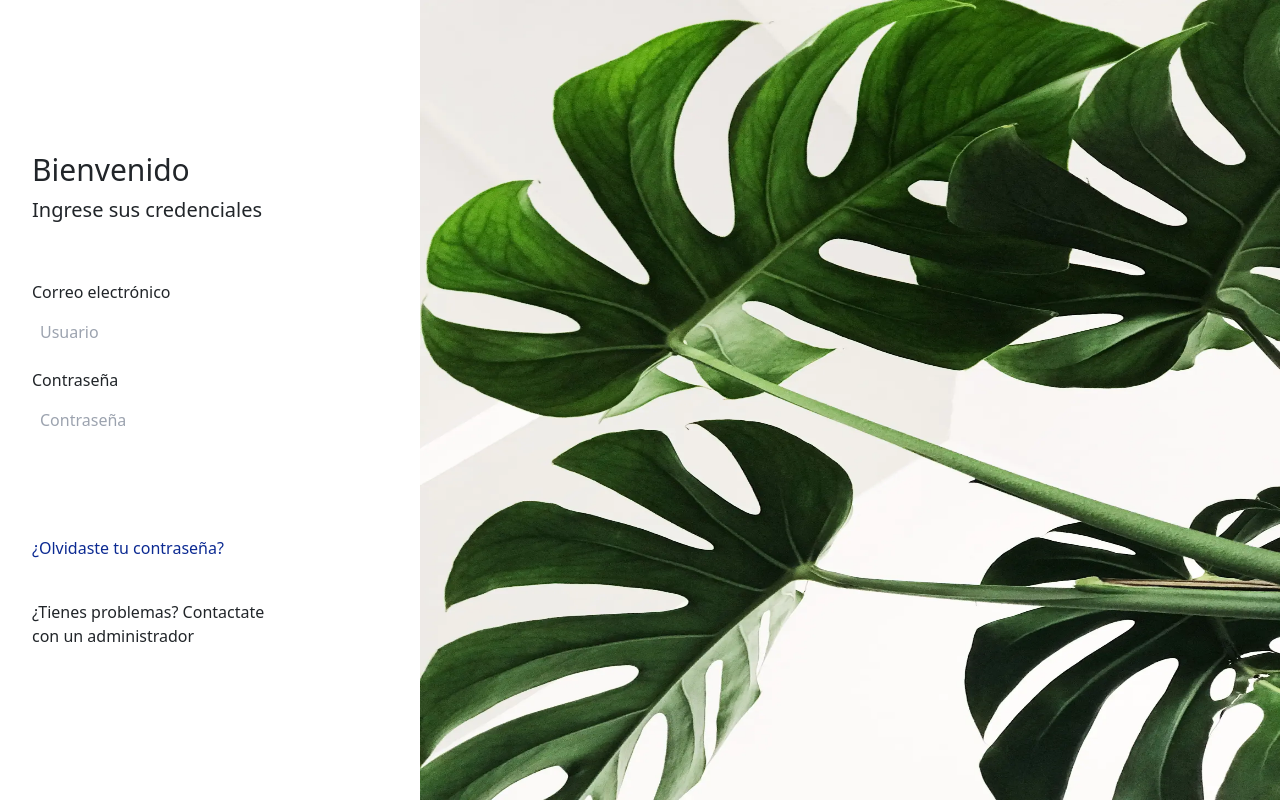
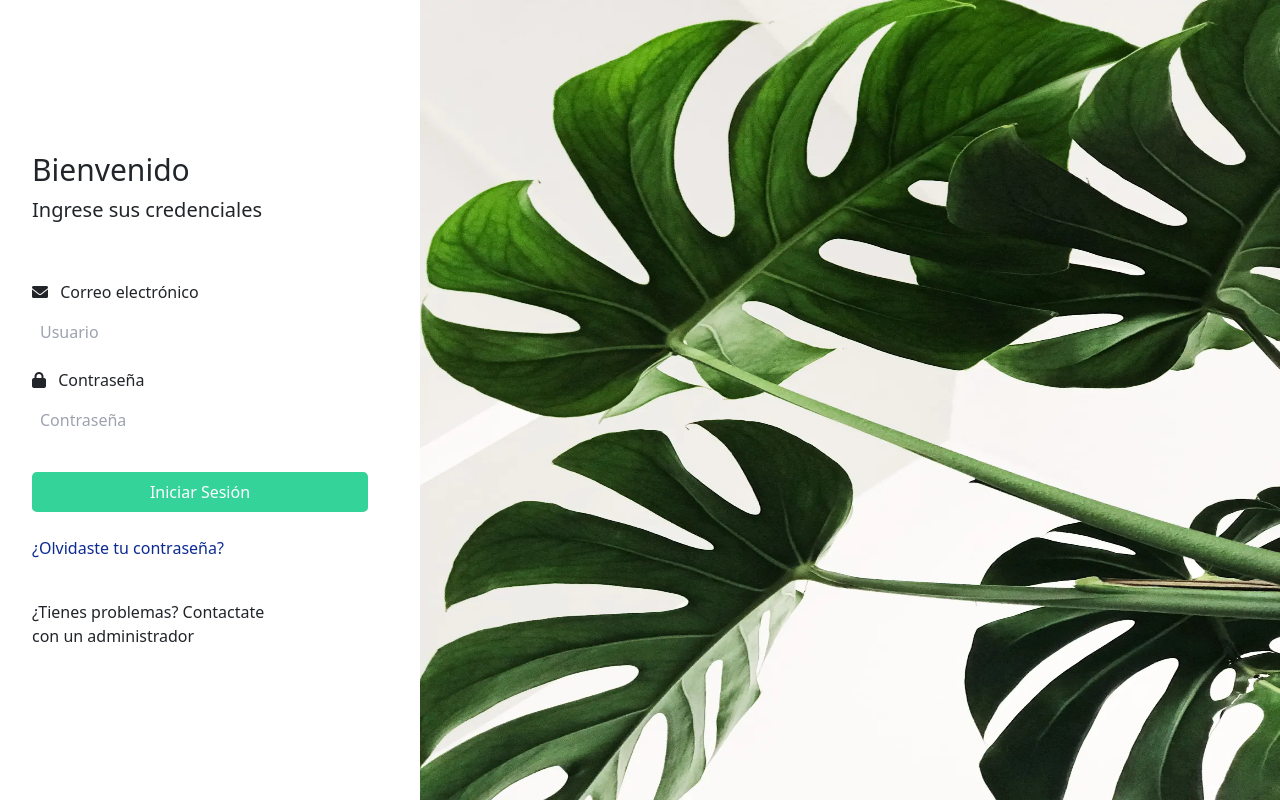
Before and after one commit to AcademicPrediction/AcademiaAngular, an Angular app: page /login in a window 1280 px wide. Built offline with nearby package versions, Linux system fonts and the light colour scheme.

Commit message:
Login V.1.0

```diff
--- a/db.json
+++ b/db.json
@@ -189,5 +189,21 @@
       "dni": 12345675,
       "numeroTelefonico": 999999993
     }
+  ],
+  "admin": [
+    {
+      "id": 1,
+      "nombre": "Mark Albert",
+      "apellido": "Schmidt Avila",
+      "correoElectronico": "u201810723@upc.edu.pe",
+      "contrasena": "schmidt"
+    },
+    {
+      "id": 2,
+      "nombre": "Jose Adrian",
+      "apellido": "Pain Peralta",
+      "correoElectronico": "jose@hotmail.com",
+      "contrasena": "jose_hot"
+    }
   ]
 }
--- /dev/null
+++ b/src/app/model/admin.ts
@@ -0,0 +1,7 @@
+export interface Admin {
+    id: number;
+    nombre: string;
+    apellido: string;
+    correoElectronico: string;
+    contrasena: string;
+}
--- a/src/app/pages/login/login.component.css
+++ b/src/app/pages/login/login.component.css
@@ -34,3 +34,15 @@
 .forgot-password-color {
   color: #0C2A92;
 }
+
+/* Estilo para el botón de inicio de sesión */
+button.bg-green-500 {
+  background-color: #34D399;
+  color: white;
+  width: 100%;
+}
+
+/* Estilos para los iconos en los títulos de los inputs */
+label i.fas {
+  margin-right: 8px; /* Espacio entre el icono y el título del input */
+}
--- a/src/app/pages/login/login.component.html
+++ b/src/app/pages/login/login.component.html
@@ -6,14 +6,20 @@
     </header>
     <form class="tw-py-10 flex tw-flex-col">
       <div class="tw-flex tw-flex-col tw-py-2">
-          <label class="text-lg font-medium">Correo electrónico</label>
-          <input class="border-2 border-gray-300 rounded-lg p-2" type="text" placeholder="Usuario">
+        <label class="text-lg font-medium">
+          <i class="fas fa-envelope"></i> <!-- Icono de correo -->
+          Correo electrónico
+        </label>
+        <input class="border-2 border-gray-300 rounded-lg p-2" type="text" [(ngModel)]="email" name="email" placeholder="Usuario">
       </div>
       <div class="tw-flex tw-flex-col tw-py-2">
-          <label class="text-lg font-medium">Contraseña</label>
-          <input class="border-2 border-gray-300 rounded-lg p-2" type="password" placeholder="Contraseña">
+        <label class="text-lg font-medium">
+          <i class="fas fa-lock"></i> <!-- Icono de candado -->
+          Contraseña
+        </label>
+        <input class="border-2 border-gray-300 rounded-lg p-2" type="password" [(ngModel)]="password" name="password" placeholder="Contraseña" autocomplete="current-password">
       </div>
-        <button class="bg-blue-500 text-white rounded-lg p-2 mt-4">Iniciar Sesión</button>
+      <button class="bg-green-500 text-white rounded-lg p-2 mt-4" (click)="onLogin()">Iniciar Sesión</button>
       <div class="pt-4">
         <a class="text-sm font-medium forgot-password-color">¿Olvidaste tu contraseña?</a>
       </div>
--- a/src/app/pages/login/login.component.ts
+++ b/src/app/pages/login/login.component.ts
@@ -1,4 +1,8 @@
 import { Component } from '@angular/core';
+import { Router } from '@angular/router';
+import { LoginService } from 'src/app/service/login.service';
+import { Supervisor } from 'src/app/model/supervisor';
+import { Admin } from 'src/app/model/admin';
 
 @Component({
   selector: 'app-login',
@@ -6,5 +10,29 @@ import { Component } from '@angular/core';
   styleUrls: ['./login.component.css']
 })
 export class LoginComponent {
+  email: string = '';
+  password: string = '';
 
+  constructor(private loginService: LoginService, private router: Router) {}
+
+  onLogin() {
+    if (!this.email || !this.password) {
+      alert('Los campos de correo y contraseña son obligatorios.');
+      return;
+    }
+
+    this.loginService.authenticate(this.email, this.password).subscribe(
+      (user: Supervisor | Admin | null) => {
+        if (!user) {
+          alert('Correo o contraseña incorrectos.');
+        } else {
+          if ('dni' in user) {
+            this.router.navigateByUrl('/homepage');
+          } else {
+            this.router.navigateByUrl('/homepage-admin');
+          }
+        }
+      }
+    );
+  }
 }
--- a/src/app/service/admin/supervisor.service.ts
+++ b/src/app/service/admin/supervisor.service.ts
@@ -1,7 +1,6 @@
 import { Injectable } from '@angular/core';
 import { HttpClient } from '@angular/common/http';
 import { Observable } from 'rxjs';
-import { map } from 'rxjs/operators';
 import { Supervisor } from 'src/app/model/supervisor';
 
 @Injectable({
--- /dev/null
+++ b/src/app/service/login.service.ts
@@ -0,0 +1,46 @@
+import { Injectable } from '@angular/core';
+import { HttpClient } from '@angular/common/http';
+import { Observable } from 'rxjs';
+import { map, mergeMap } from 'rxjs/operators';
+import { Supervisor } from 'src/app/model/supervisor';
+import { Admin } from 'src/app/model/admin';
+
+@Injectable({
+  providedIn: 'root'
+})
+export class LoginService {
+  private apiUrl = 'http://localhost:3000/'; // URL de tu servidor local
+
+  constructor(private http: HttpClient) {}
+
+  // Método para autenticar al usuario
+  authenticate(email: string, password: string): Observable<Supervisor | Admin | null> {
+    // Simulando la respuesta con un archivo JSON local (db.json)
+    return this.http.get<any[]>(this.apiUrl + 'supervisor').pipe(
+      mergeMap((supervisors: any[]) => this.findUser(supervisors, email, password))
+    );
+  }
+
+  private findUser(users: any[], email: string, password: string): Observable<Supervisor | Admin | null> {
+    const supervisor = users.find((u: any) => u.correoElectronico === email && u.contrasena === password);
+
+    if (supervisor) {
+      return new Observable<Supervisor | Admin | null>((observer) => {
+        observer.next({ ...supervisor });
+        observer.complete();
+      });
+    } else {
+      return this.authenticateAdmin(email, password);
+    }
+  }
+
+  private authenticateAdmin(email: string, password: string): Observable<Admin | null> {
+    // Simulando la respuesta con un archivo JSON local (db.json)
+    return this.http.get<any[]>(this.apiUrl + 'admin').pipe(
+      map((admins: any[]) => {
+        const admin = admins.find((a: any) => a.correoElectronico === email && a.contrasena === password);
+        return admin ? { ...admin } as Admin : null;
+      })
+    );
+  }
+}
```
Also changed, not shown: src/app/app-routing.module.ts (+3 -4 lines), 1 other file (tests, documents, lock files or other folders). Lines whose indentation alone changed are shown as unchanged.
